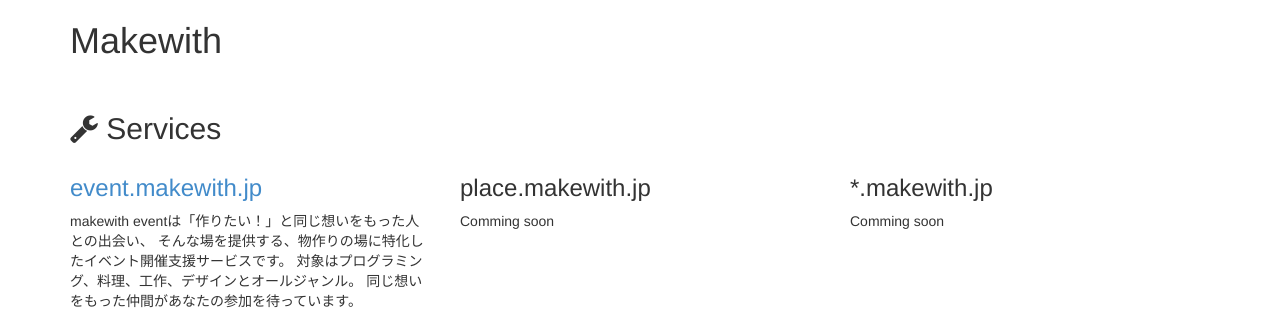
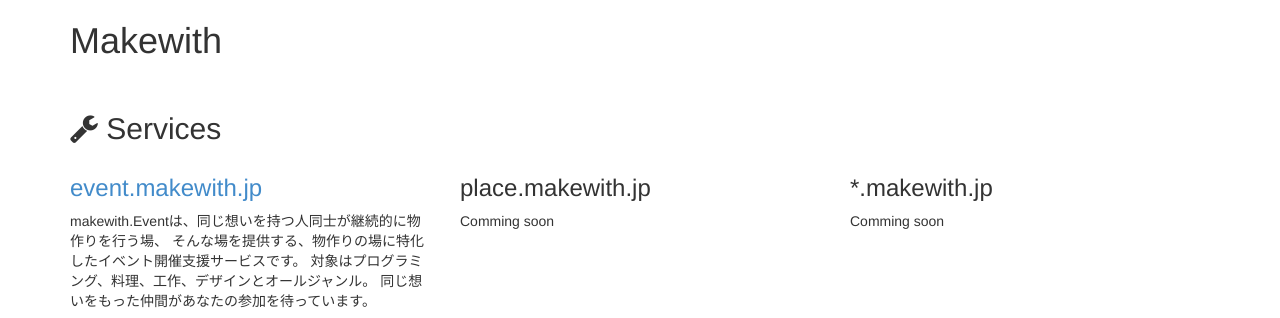
Before and after one commit to makewith/makewith.github.io, a plain HTML site: page index.html in a window 1280 px wide. Shown: the top 318 px of the page. Drawn offline with Linux system fonts and the light colour scheme.

Commit message:
Fix desctiption of makewith.Event

```diff
--- a/index.html
+++ b/index.html
@@ -33,7 +33,7 @@
             <div class="col-sm-4">
               <h3><a href="//event.makewith.jp">event.makewith.jp</a></h3>
               <p class="service-description">
-                makewith eventは「作りたい！」と同じ想いをもった人との出会い、
+                makewith.Eventは、同じ想いを持つ人同士が継続的に物作りを行う場、
                 そんな場を提供する、物作りの場に特化したイベント開催支援サービスです。
                 対象はプログラミング、料理、工作、デザインとオールジャンル。
                 同じ想いをもった仲間があなたの参加を待っています。
```
Also changed, not shown: 1 other file.
